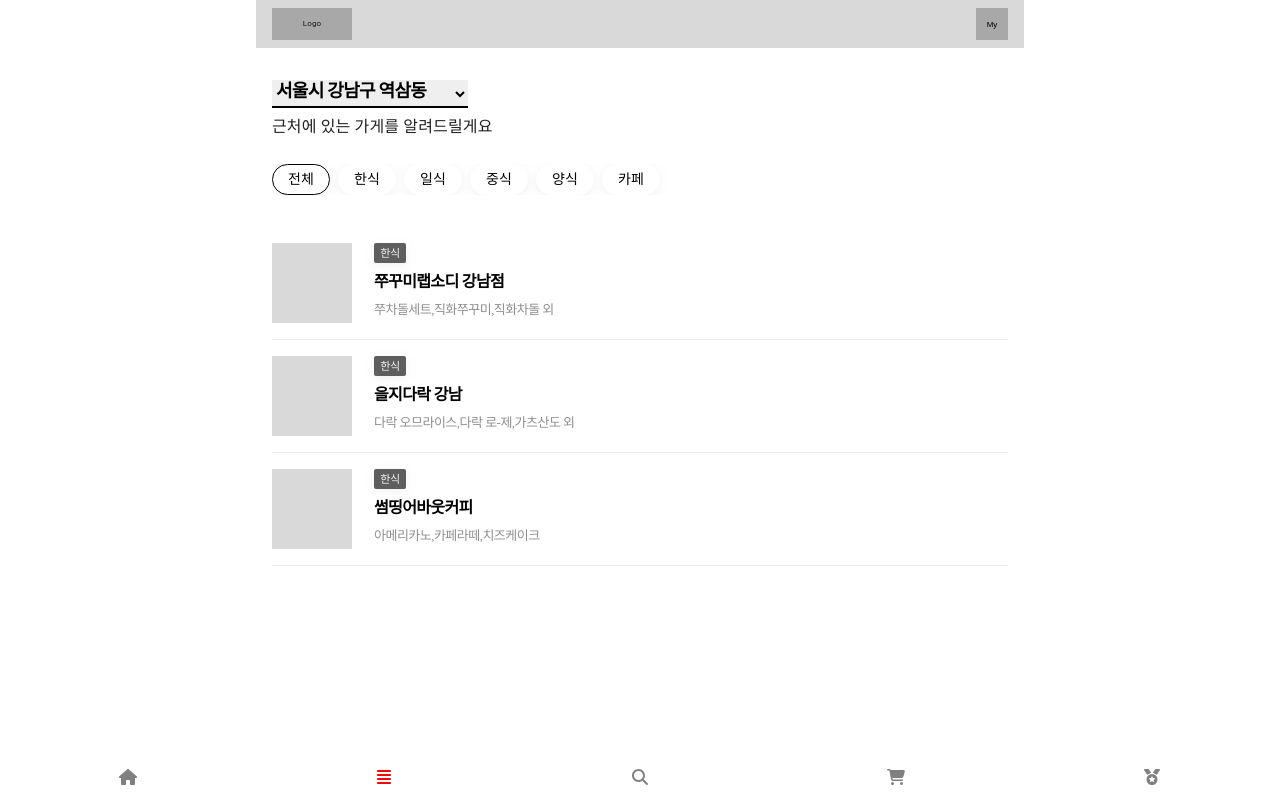
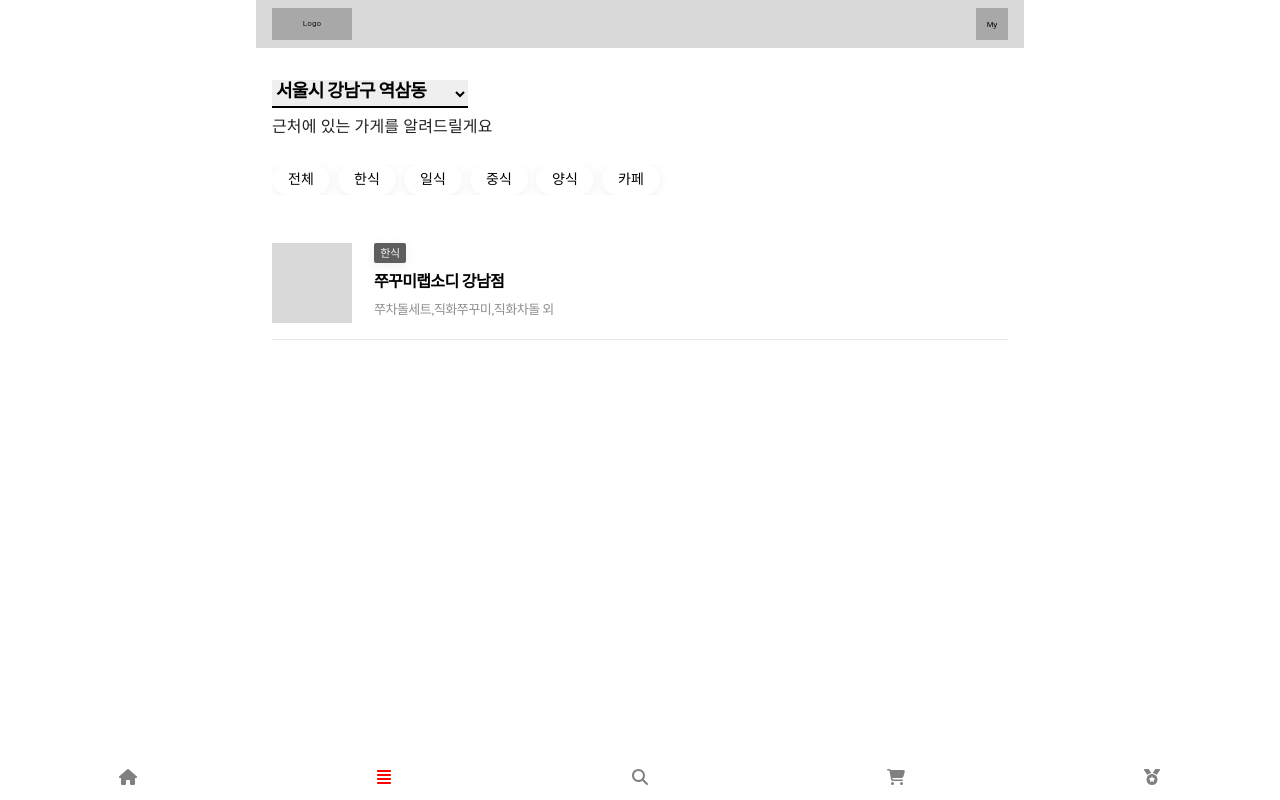
Before and after one commit to dlantjdgkgk/SmallGift, a React (Create React App) app: page /category in a window 1280 px wide. Built offline with nearby package versions, Linux system fonts and the light colour scheme.

Commit message:
feat : 더미데이터 추가

```diff
--- a/src/components/CategoryPageSection/CategoryPageSection.tsx
+++ b/src/components/CategoryPageSection/CategoryPageSection.tsx
@@ -1,13 +1,42 @@
 import * as Styled from "./style";
-import Select from "react-select";
 import { useState } from "react";
-import { FormatListNumbered } from "@mui/icons-material";
+import queryString from "query-string";
 
 const CategoryPageSection = () => {
   const selectList = ["서울시 강남구 역삼동", "서울시 송파구 가락동"];
-  const selectCategory = ["전체", "한식", "일식", "중식", "양식", "카페"];
-  const [Selected, setSelected] = useState("");
-  const [selectedButton, setSelectedButton] = useState(0);
+  const Categories = ["전체", "한식", "일식", "중식", "양식", "카페"];
+  const [selected, setSelected] = useState("");
+  const queryStringResult = queryString.parse(window.location.search).value;
+  const defaultSelect = queryStringResult;
+  const [selectCategory, setSelectCategory] = useState(defaultSelect);
+
+  const list = [
+    {
+      category: "한식",
+      restaurantName: "쭈꾸미랩소디 강남점",
+      restaurantMenu: "쭈차돌세트,직화쭈꾸미,직화차돌 외",
+    },
+    {
+      category: "일식",
+      restaurantName: "쭈꾸미랩소디 강남점",
+      restaurantMenu: "쭈차돌세트,직화쭈꾸미,직화차돌 외",
+    },
+    {
+      category: "중식",
+      restaurantName: "쭈꾸미랩소디 강남점",
+      restaurantMenu: "쭈차돌세트,직화쭈꾸미,직화차돌 외",
+    },
+    {
+      category: "양식",
+      restaurantName: "쭈꾸미랩소디 강남점",
+      restaurantMenu: "쭈차돌세트,직화쭈꾸미,직화차돌 외",
+    },
+    {
+      category: "카페",
+      restaurantName: "쭈꾸미랩소디 강남점",
+      restaurantMenu: "쭈차돌세트,직화쭈꾸미,직화차돌 외",
+    },
+  ];
 
   return (
     <Styled.CategoryPageSectionWrapper>
@@ -15,7 +44,7 @@ const CategoryPageSection = () => {
         onChange={(e) => {
           setSelected(e.target.value);
         }}
-        value={Selected}
+        value={selected}
       >
         {selectList.map((item, index) => (
           <option value={item} key={index}>
@@ -24,18 +53,18 @@ const CategoryPageSection = () => {
         ))}
       </select>
       <p>근처에 있는 가게를 알려드릴게요</p>
+
       <div className="selectedCategory">
-        {selectCategory.map((category, index) => {
+        {Categories.map((category, index) => {
+          const isSelected = selectCategory === category;
           return (
             <div className="category" key={index}>
               <button
-                style={{
-                  border: selectedButton === index ? "1px solid black" : "none",
-                }}
+                style={isSelected ? { border: "1px solid black" } : undefined}
                 type="button"
                 aria-label="select"
                 onClick={() => {
-                  setSelectedButton(index);
+                  setSelectCategory(category);
                 }}
               >
                 {category}
@@ -44,6 +73,7 @@ const CategoryPageSection = () => {
           );
         })}
       </div>
+
       <div className="restaurants">
         <div className="restaurant">
           <div className="box" />
@@ -55,7 +85,7 @@ const CategoryPageSection = () => {
             <p className="restaurantMenu">쭈차돌세트,직화쭈꾸미,직화차돌 외</p>
           </div>
         </div>
-        <div className="restaurant">
+        {/* <div className="restaurant">
           <div className="box" />
           <div className="restaurantInformation">
             <button className="category" type="button">
@@ -64,8 +94,8 @@ const CategoryPageSection = () => {
             <p className="restaurantName">을지다락 강남</p>
             <p className="restaurantMenu">다락 오므라이스,다락 로-제,가츠산도 외</p>
           </div>
-        </div>
-        <div className="restaurant">
+        </div> */}
+        {/* <div className="restaurant">
           <div className="box" />
           <div className="restaurantInformation">
             <button className="category" type="button">
@@ -74,7 +104,7 @@ const CategoryPageSection = () => {
             <p className="restaurantName">썸띵어바웃커피</p>
             <p className="restaurantMenu">아메리카노,카페라떼,치즈케이크</p>
           </div>
-        </div>
+        </div> */}
       </div>
     </Styled.CategoryPageSectionWrapper>
   );
```
